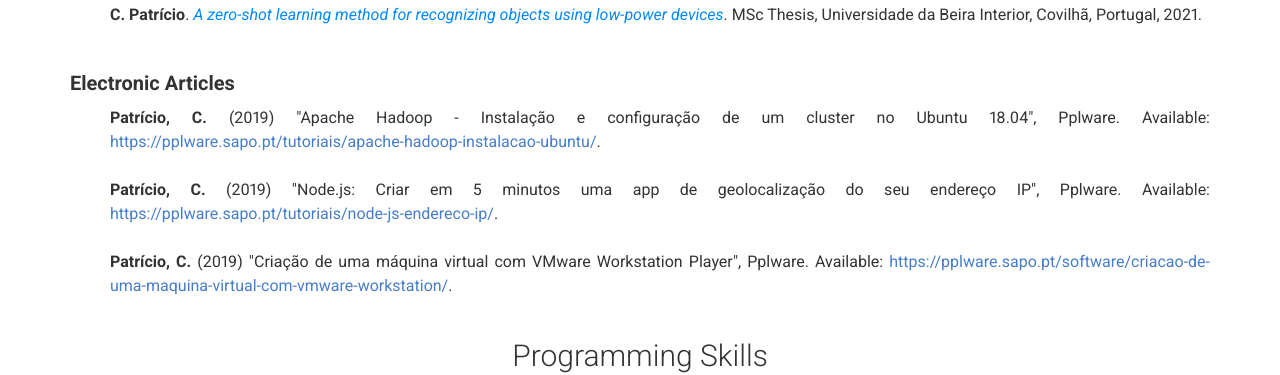
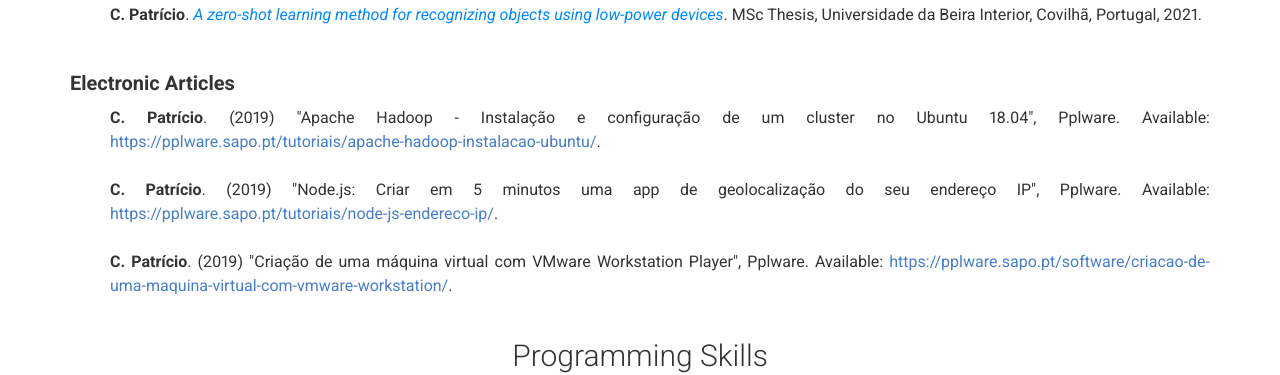
Before and after one commit to CristianoPatricio/cristianopatricio.github.io, a Jekyll site: the page built from index.md, in a window 1280 px wide and 900 px high, scrolled down 1907 px. Shown: the part 152-527 px from the top of the window. Built offline with Jekyll 4.4.1, drawn with Linux system fonts in a browser that asks for light colours; nearby versions of some CDN libraries.

```diff
--- a/_config.yml
+++ b/_config.yml
@@ -87,17 +87,17 @@ publications: |
     <p style="font-size:20px;"><b>Electronic Articles</b></p>
     <ul style="list-style-type: none;" >
         <li>
-            <b>Patrício, C.</b> (2019) "Apache Hadoop - Instalação e configuração de um cluster no Ubuntu 18.04", Pplware. Available: <a href="https://pplware.sapo.pt/tutoriais/apache-hadoop-instalacao-ubuntu/">https://pplware.sapo.pt/tutoriais/apache-hadoop-instalacao-ubuntu/</a>.
+            <b>C. Patrício</b>. (2019) "Apache Hadoop - Instalação e configuração de um cluster no Ubuntu 18.04", Pplware. Available: <a href="https://pplware.sapo.pt/tutoriais/apache-hadoop-instalacao-ubuntu/">https://pplware.sapo.pt/tutoriais/apache-hadoop-instalacao-ubuntu/</a>.
         </li>
         <br>
         <li>
-            <b>Patrício, C.</b> (2019) "Node.js: Criar em 5 minutos uma app de
+            <b>C. Patrício</b>. (2019) "Node.js: Criar em 5 minutos uma app de
             geolocalização do seu endereço IP",
             Pplware. Available: <a href="https://pplware.sapo.pt/tutoriais/node-js-endereco-ip/">https://pplware.sapo.pt/tutoriais/node-js-endereco-ip/</a>.
         </li>
         <br>
         <li>
-            <b>Patrício, C.</b> (2019) "Criação de uma máquina virtual com VMware
+            <b>C. Patrício</b>. (2019) "Criação de uma máquina virtual com VMware
             Workstation Player", Pplware.
             Available: <a href="https://pplware.sapo.pt/software/criacao-de-uma-maquina-virtual-com-vmware-workstation/">https://pplware.sapo.pt/software/criacao-de-uma-maquina-virtual-com-vmware-workstation/</a>.
         </li>
```
